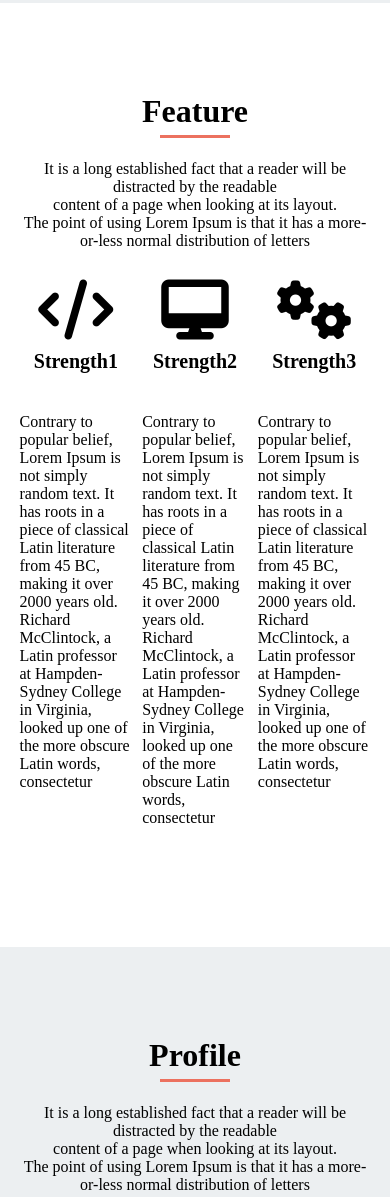
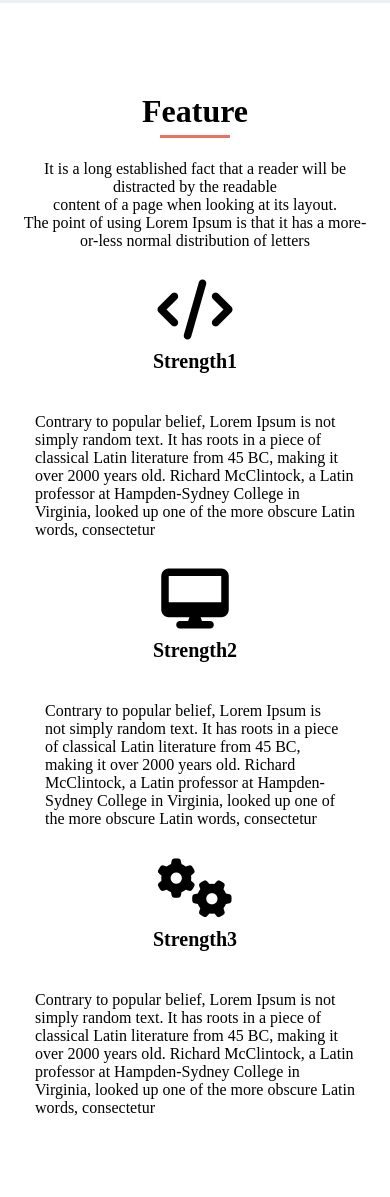
Before and after one commit to TettaTakahashi/MySite, a plain HTML site: page index.html in a window 390 px wide. Shown: the part 1814-3011 px from the top of the page. Drawn offline with Linux system fonts and the light colour scheme.

Commit message:
[Update]レスポンシブ（Feature）

```diff
--- a/style.css
+++ b/style.css
@@ -420,4 +420,14 @@ footer p{
     padding: 10px 0;
   }
 
+
+  .feature-list{
+    flex-flow: column nowrap;
+  }
+
+
+  .feature-text{
+    margin: 0 auto;
+  }
+
 }
```
